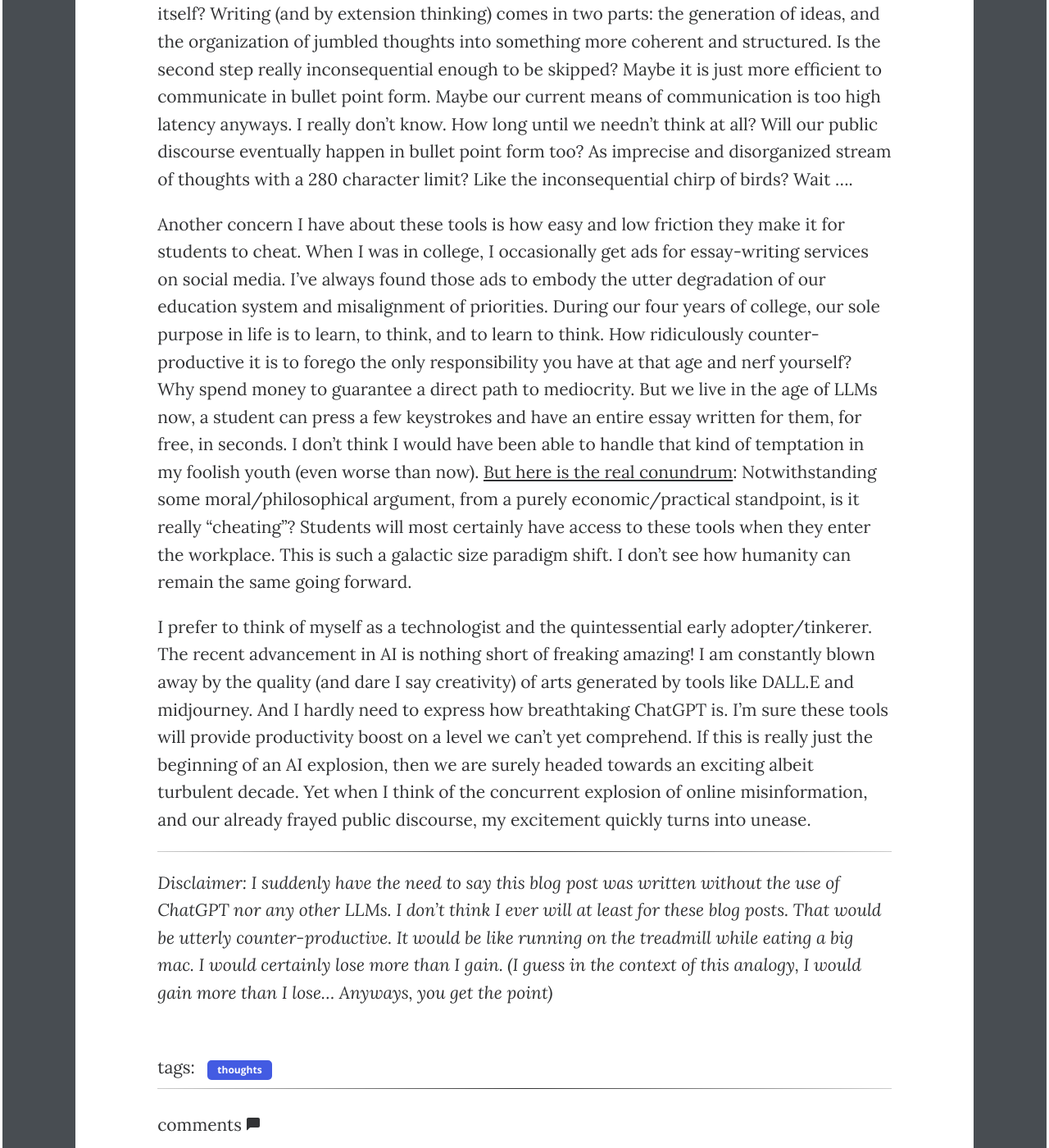
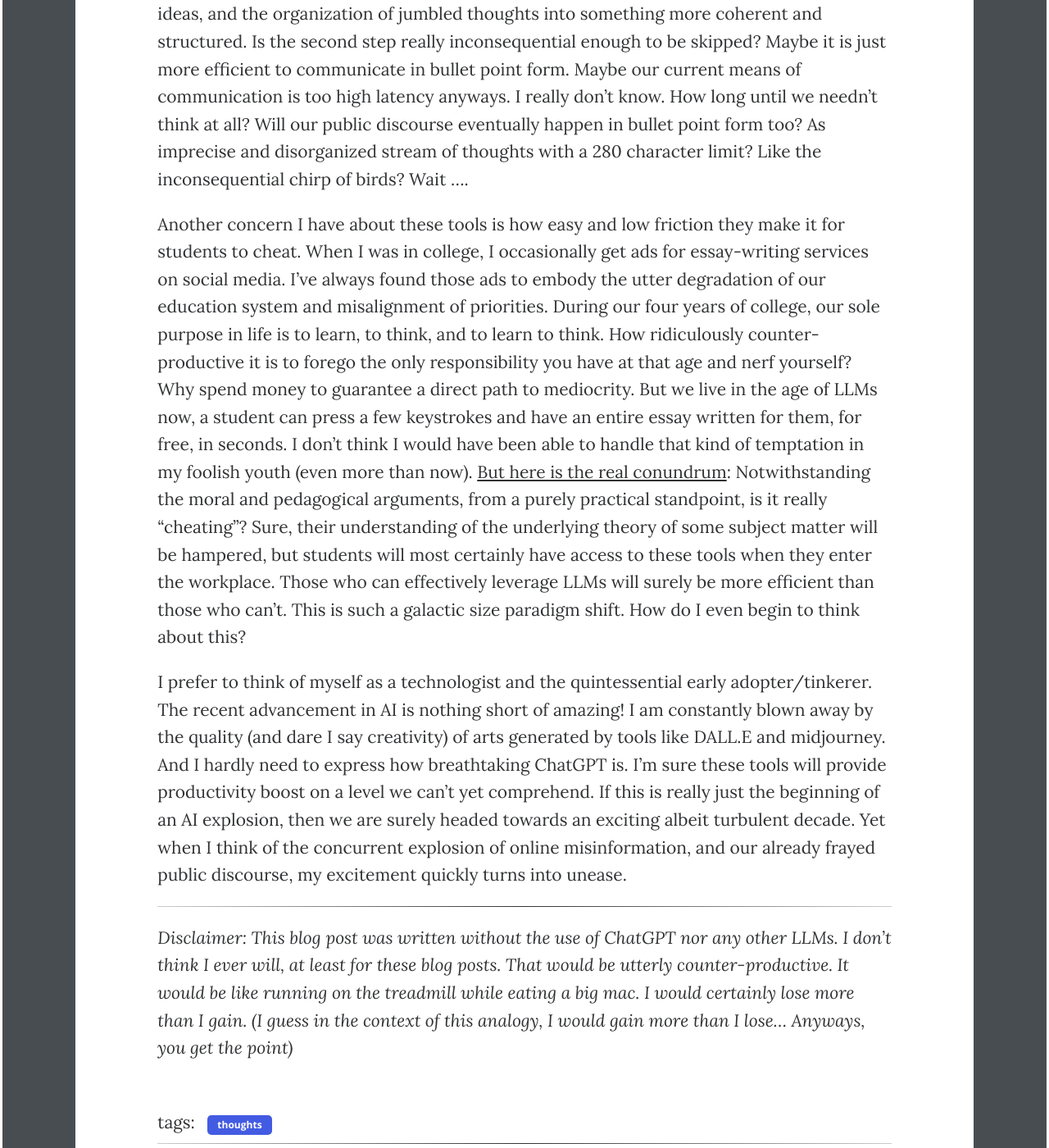
Before and after one commit to wcfrobert/wcfrobert.github.io, a Jekyll site: the page built from _posts/2023-02-17-chatGPT.md, in a window 1280 px wide and 1400 px high, scrolled down 3866 px. Shown: the whole window at 82% size. Built offline with Jekyll 4.4.1, drawn with Linux system fonts in a browser that asks for light colours; comment, search, counter and statistics services are not loaded; some of the changed text lies outside the part shown.

Commit message:
revisions

```diff
--- a/_posts/2023-02-17-chatGPT.md
+++ b/_posts/2023-02-17-chatGPT.md
@@ -39,18 +39,18 @@
 <img src="/assets/img/blog/chatGPT1.png" style="width:70%;"/>
 *Excerpt From Yann Lecunn's Linkedin Post on Large Language Models like ChatGPT*
 
-The snip above is from a viral LinkedIn post from world-renowned AI researcher Yann Lecunn. In the post, he is evidently trying to curb the recent hype in LLMs, and to downplay the perceived utility of ChatGPT. But the one thing he does not downplay is how ChatGPT could be useful as "a writing aid". I find this fact deeply worrying and unsettling.
+The snip above is from a viral LinkedIn post from world-renowned AI researcher Yann Lecunn. In the post, he is evidently trying to curb the recent hype in LLMs, and to downplay the perceived utility of ChatGPT. But the one thing he does not downplay is how ChatGPT could be useful as "a writing aid".
 
-In case you've never used ChatGPT before, it works like this: you give the AI your main arguments in bullet point form, then the AI is capable of generating proses, paragraphs, to entire essays in any style you want within seconds. You can write a short story, a haiku, a Shakespearean sonnet, a piece of investigative journalism, a high school book report, a business email, etc. If you don't like the first generated draft, you can keep "chatting" with the AI to continually refine what was written previously. With this tool, you can conceivably write an essay on incredibly complex topics like a dissection of Simone De Beauvoir's Ethics of Ambiguity in minutes, rather than hours plus however long it took to do your research - that is if you didn't use ChatGPT to do your research in the first place.
+In case you've never used ChatGPT before, it works like this: you give the AI your main arguments in bullet point form, then the AI is capable of generating proses, paragraphs, to entire essays in any style you want within seconds. You can write a short story, a haiku, a Shakespearean sonnet, a piece of investigative journalism, a high school book report, a business email, anything your heart desires. If you don't like the first generated draft, you can keep "chatting" with the AI to continually refine what was written previously. With this tool, you can conceivably write an essay on incredibly complex topics like a dissection of Simone De Beauvoir's Ethics of Ambiguity in minutes, rather than hours plus however long it took to do your research - that is if you didn't use ChatGPT to do your research in the first place.
 
 I am not worried in the "AI will take my job" kind of way, nor in the "I am a luddite and I oppose all change" kind of way. I am worried because these tools are just too fucking good. They have the potential to fundamentally change <u>how</u> we think and by extension what it means to be human.
 
-Why ride a horse when you can drive a car? Why do arithmetic in your head when you can use a calculator? The universal theme of past technological advancements is reducing our physical/cognitive load and the drudgeries therein so we can "focus on more interesting things". But these technological advancements are highly specific. Nothing cuts quite as deep and as wide as the large language model. What happens if we reduce the need to <u>think</u> itself? Writing (and by extension thinking) comes in two parts: the generation of ideas, and the organization of jumbled thoughts into something more coherent and structured. Is the second step really inconsequential enough to be skipped? Maybe it is just more efficient to communicate in bullet point form. Maybe our current means of communication is too high latency anyways. I really don't  know. How long until we needn't think at all? Will our public discourse eventually happen in bullet point form too? As imprecise and disorganized stream of thoughts with a 280 character limit? Like the inconsequential chirp of birds? Wait ....
+The universal theme technological advancements is reducing our physical/cognitive load and the drudgeries therein so we can "focus on more interesting things". But nothing cuts quite as deep and as wide as the large language model. What happens if we reduce the need to <u>think</u> itself? Writing (and by extension thinking) comes in two parts: the generation of ideas, and the organization of jumbled thoughts into something more coherent and structured. Is the second step really inconsequential enough to be skipped? Maybe it is just more efficient to communicate in bullet point form. Maybe our current means of communication is too high latency anyways. I really don't know. How long until we needn't think at all? Will our public discourse eventually happen in bullet point form too? As imprecise and disorganized stream of thoughts with a 280 character limit? Like the inconsequential chirp of birds? Wait ....
 
-Another concern I have about these tools is how easy and low friction they make it for students to cheat. When I was in college, I occasionally get ads for essay-writing services on social media. I've always found those ads to embody the utter degradation of our education system and misalignment of priorities. During our four years of college, our sole purpose in life is to learn, to think, and to learn to think. How ridiculously counter-productive it is to forego the only responsibility you have at that age and nerf yourself? Why spend money to guarantee a direct path to mediocrity. But we live in the age of LLMs now, a student can press a few keystrokes and have an entire essay written for them, for free, in seconds. I don't think I would have been able to handle that kind of temptation in my foolish youth (even worse than now). <u>But here is the real conundrum</u>: Notwithstanding some moral/philosophical argument, from a purely economic/practical standpoint, is it really "cheating"? Students will most certainly have access to these tools when they enter the workplace. This is such a galactic size paradigm shift. I don't see how humanity can remain the same going forward.
+Another concern I have about these tools is how easy and low friction they make it for students to cheat. When I was in college, I occasionally get ads for essay-writing services on social media. I've always found those ads to embody the utter degradation of our education system and misalignment of priorities. During our four years of college, our sole purpose in life is to learn, to think, and to learn to think. How ridiculously counter-productive it is to forego the only responsibility you have at that age and nerf yourself? Why spend money to guarantee a direct path to mediocrity. But we live in the age of LLMs now, a student can press a few keystrokes and have an entire essay written for them, for free, in seconds. I don't think I would have been able to handle that kind of temptation in my foolish youth (even more than now). <u>But here is the real conundrum</u>: Notwithstanding the moral and pedagogical arguments, from a purely practical standpoint, is it really "cheating"? Sure, their understanding of the underlying theory of some subject matter will be hampered, but students will most certainly have access to these tools when they enter the workplace. Those who can effectively leverage LLMs will surely be more efficient than those who can't. This is such a galactic size paradigm shift. How do I even begin to think about this?
 
-I prefer to think of myself as a technologist and the quintessential early adopter/tinkerer. The recent advancement in AI is nothing short of freaking amazing! I am constantly blown away by the quality (and dare I say creativity) of arts generated by tools like DALL.E and midjourney. And I hardly need to express how breathtaking ChatGPT is. I'm sure these tools will provide productivity boost on a level we can't yet comprehend. If this is really just the beginning of an AI explosion, then we are surely headed towards an exciting albeit turbulent decade. Yet when I think of the concurrent explosion of online misinformation, and our already frayed public discourse, my excitement quickly turns into unease.
+I prefer to think of myself as a technologist and the quintessential early adopter/tinkerer. The recent advancement in AI is nothing short of amazing! I am constantly blown away by the quality (and dare I say creativity) of arts generated by tools like DALL.E and midjourney. And I hardly need to express how breathtaking ChatGPT is. I'm sure these tools will provide productivity boost on a level we can't yet comprehend. If this is really just the beginning of an AI explosion, then we are surely headed towards an exciting albeit turbulent decade. Yet when I think of the concurrent explosion of online misinformation, and our already frayed public discourse, my excitement quickly turns into unease.
 
 ---
 
-*Disclaimer: I suddenly have the need to say this blog post was written without the use of ChatGPT nor any other LLMs. I don't think I ever will at least for these blog posts. That would be utterly counter-productive. It would be like running on the treadmill while eating a big mac. I would certainly lose more than I gain. (I guess in the context of this analogy, I would gain more than I lose... Anyways, you get the point)*
+*Disclaimer: This blog post was written without the use of ChatGPT nor any other LLMs. I don't think I ever will, at least for these blog posts. That would be utterly counter-productive. It would be like running on the treadmill while eating a big mac. I would certainly lose more than I gain. (I guess in the context of this analogy, I would gain more than I lose... Anyways, you get the point)*
```
Also changed, not shown: other parts of _posts/2023-02-17-chatGPT.md (+4 -4 lines), _posts/2023-01-12-romanticism.md (+3 -5 lines), _posts/2023-01-23-intelligence.md (added, +39 -0 lines), _posts/2023-01-23-velocityanalogy.md (deleted, +0 -44 lines), _posts/2023-01-30-authenticity.md (+3 -3 lines), _posts/2023-01-30-shakeandbake.md (+4 -4 lines), _posts/2023-02-07-turkeysyria.md (+19 -15 lines), assets/img/blog/pencil.png (added).
